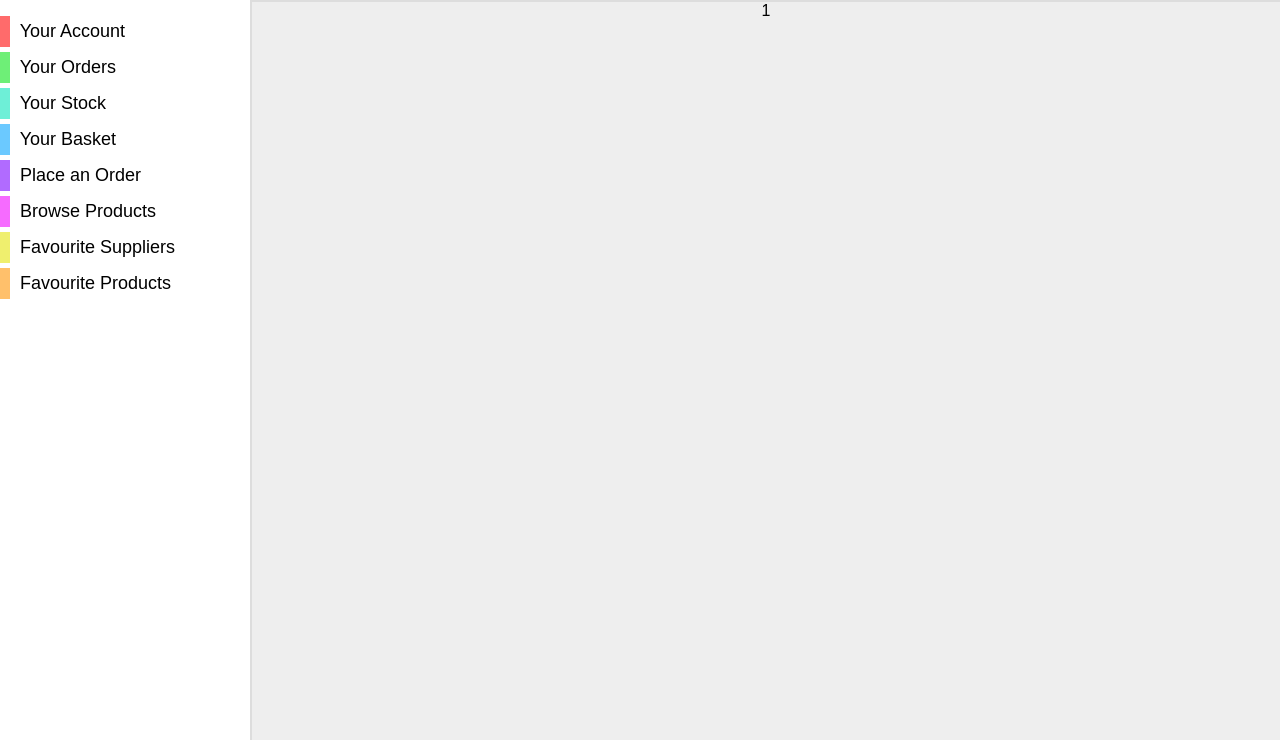
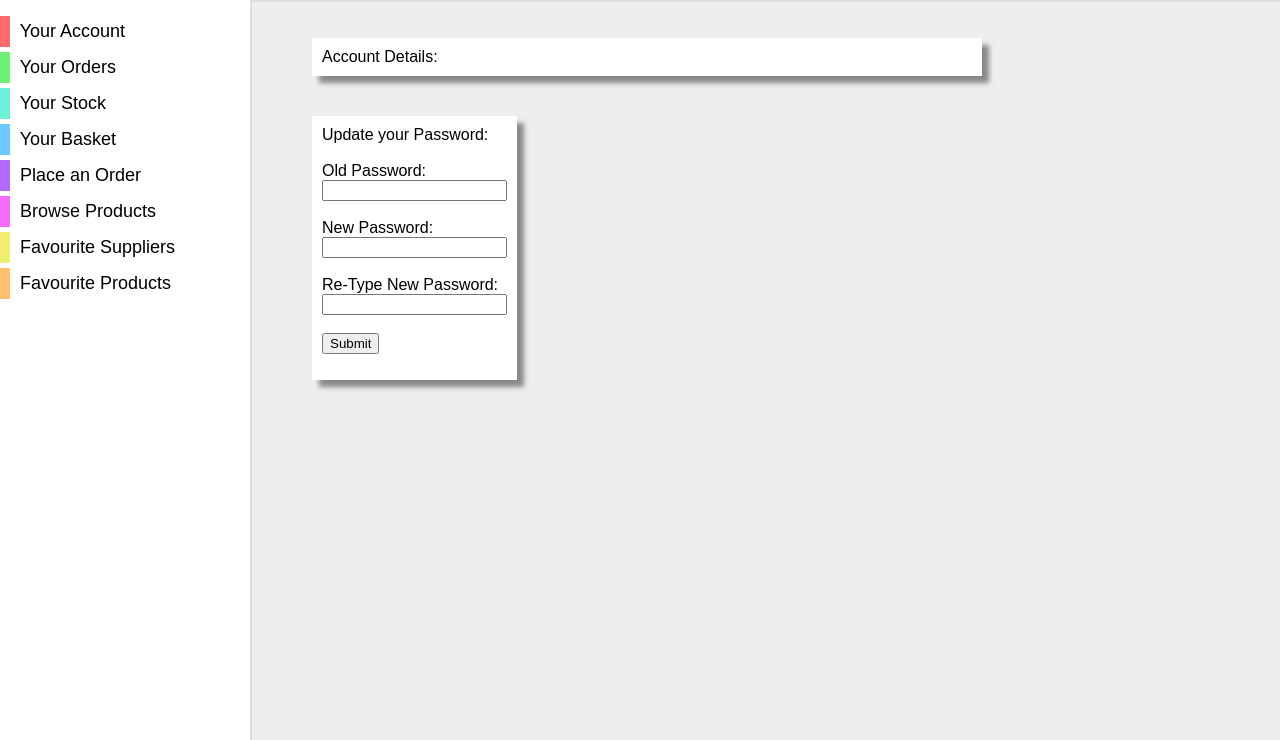
Before and after one commit to SirSquiggles94/CC-Project, a PHP site: page /restaurant_portal/home.php?p=1 in a window 1280 px wide. Shown: the part 60-800 px from the top of the page. Run offline with PHP 8.4, Linux system fonts and the light colour scheme.

Commit message:
General Update
Began coding home_account.php

Edited images on default home page.

```diff
--- a/restaurant_portal/home.php
+++ b/restaurant_portal/home.php
@@ -159,28 +159,28 @@
 				switch ($url)
 				{
 					case 1 :
-						echo $url;
+						include 'home_account.php';
 						break;
 					case 2 :
-						echo $url;
+						include 'home_orders.php';
 						break;
 					case 3 :
-						echo $url;
+						include 'home_stock.php';
 						break;
 					case 4 :
-						echo $url;
+						include 'home_basket.php';
 						break;
 					case 5 :
-						echo $url;
+						include 'home_plOrder.php';
 						break;
 					case 6 :
-						echo $url;
+						include 'home_browse.php';
 						break;
 					case 7 :
-						echo $url;
+						include 'home_favSuppliers.php';
 						break;
 					case 8 :
-						echo $url;
+						include 'home_favProducts.php';
 						break;
 					default:
 						include 'home_default.php';
@@ -188,8 +188,6 @@
 				}
 			?>
 
-
-
 		</content>
 	</body>
 </html>
--- /dev/null
+++ b/restaurant_portal/home_account.php
@@ -0,0 +1,32 @@
+<ul class = "account_panel">
+	<li id = "info_panel">
+		Account Details:
+
+	</li>
+	<li id = "password_update">
+
+		Update your Password:
+
+		<form>
+			<br>
+
+			<label>Old Password:</label><br>
+			<input type = "textbox"><br><br>
+
+			<label>New Password:</label><br>
+			<input type = "textbox"><br><br>
+
+			<label>Re-Type New Password:</label><br>
+			<input type = "textbox"><br><br>
+
+			<input type = "submit" value = "Submit">
+
+
+
+
+
+		</form>
+
+
+	</li>
+</ul>
--- a/restaurant_portal/home_style.css
+++ b/restaurant_portal/home_style.css
@@ -284,6 +284,18 @@ For Nav Bar
     transition-timing-function: linear;
 }
 
+#info_panel
+{
+	text-align: left;
+	float: left;
+	width: 650px;
+}
+
+#password_update
+{
+
+}
+
 .small_menu
 {
 	display: inline;
@@ -299,6 +311,23 @@ For Nav Bar
 .title_menu li
 {
 	display: inline;
+}
+
+.account_panel
+{
+	width: 90%;
+	list-style-type: none;
+}
+
+.account_panel li
+{
+	background-color: white;
+	display: inline-block;
+	box-shadow: 7px 7px 5px #888888;
+	padding: 10px;
+	text-align: left;
+	float: left;
+	margin: 20px;
 }
 
 .category_box
```
Also changed, not shown: restaurant_portal/Images/account_icon.png, restaurant_portal/Images/favSupplier_icon.png.
